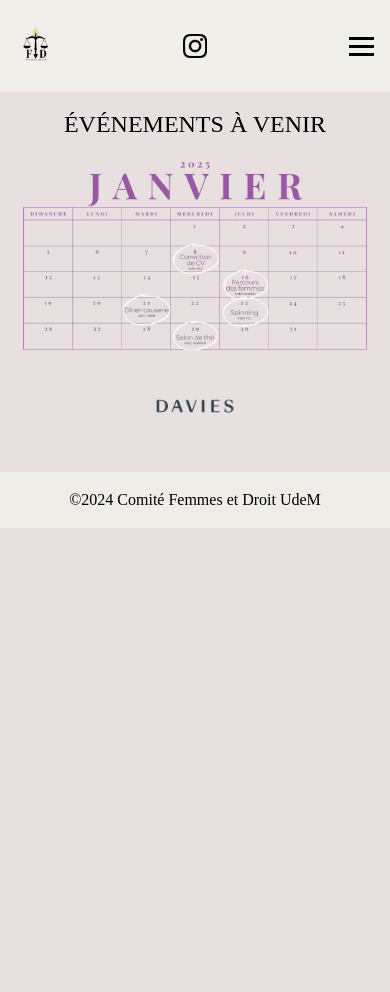
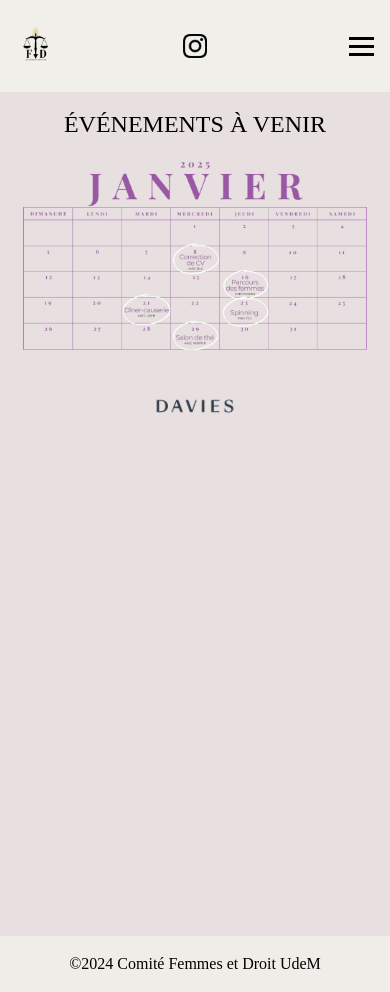
Before and after one commit to lucasadilla/UDEMDROIT, a Next.js app: page /venir in a window 390 px wide. Before the commit the page ends 844 px from the top, so only its background shows below. Built offline with nearby package versions, Linux system fonts and the light colour scheme.

Commit message:
Made the calendar bigger

```diff
--- a/styles/global.css
+++ b/styles/global.css
@@ -787,6 +787,12 @@
         text-align: center;
     }
 
+    .p-8{
+        min-height: 100vh;
+        display: flex;
+        flex-direction: column;
+    }
+
     .main-content {
         flex-direction: column;
     }
```
